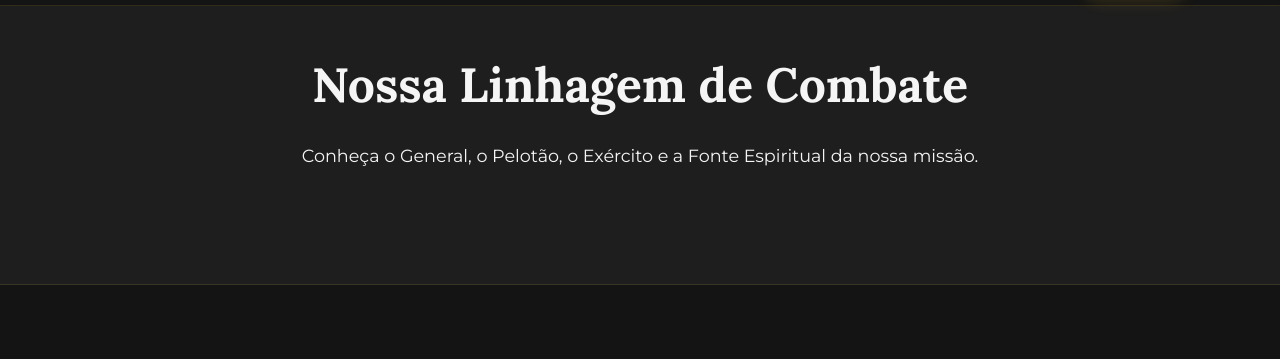
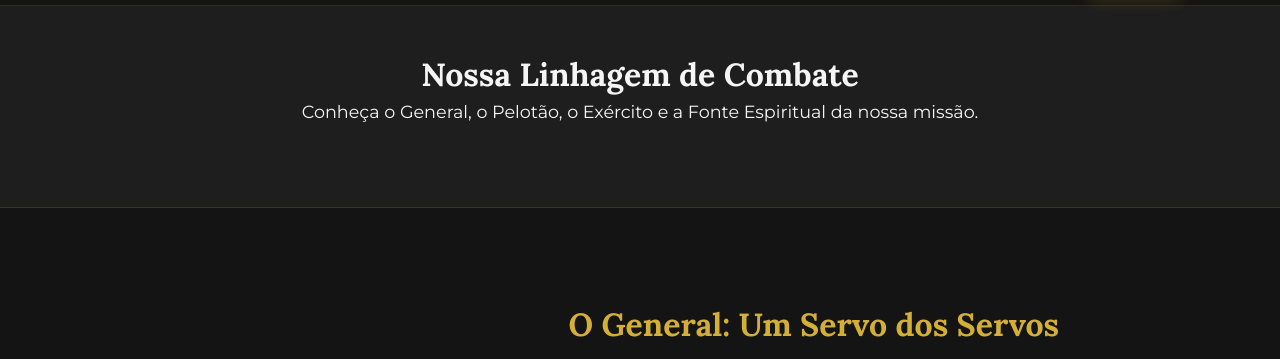
Before and after one commit to poncegustavo/batalhanoceu, a plain HTML site: page sobre.html in a window 1280 px wide. Shown: the part 54-413 px from the top of the page. Drawn offline with Linux system fonts and the light colour scheme.

Commit message:
kkokokwxwxwx

```diff
--- a/style.css
+++ b/style.css
@@ -102,11 +102,13 @@ main {
     box-shadow: 0 5px 20px rgba(212, 175, 55, 0.25);
     animation: pulse-glow 3s infinite ease-in-out;
 }
-/* Ajuste para o CTA-button no final da página (Aliste-se no Pelotão) ser menor */
+/* Ajuste para o CTA-button no final da página (Aliste-se no Pelotão) ser menor e mais estreito */
 #alistamento-final .cta-button,
 #chamado-formacao-final .cta-button {
-    padding: 0.9rem 2.5rem; /* Menor padding */
+    padding: 0.9rem 2rem; /* Menor padding horizontal */
     font-size: 0.95rem; /* Fonte ligeiramente menor */
+    width: auto; /* Permite que o botão se ajuste ao conteúdo, não 100% da largura */
+    min-width: 200px; /* Garante um tamanho mínimo */
 }
 
 @keyframes pulse-glow {
@@ -150,6 +152,15 @@ main {
     max-width: 700px;
     margin: 0 auto 4rem auto;
 }
+/* Estilo para p.section-subtitle em page-header (como em aliste-se.html, sobre.html, formacao.html) */
+.page-header p.section-subtitle {
+    font-size: 1.1rem; /* Tamanho do subtitulo abaixo do h1 */
+    color: var(--color-primary-text); /* Cor branca */
+    text-align: center;
+    max-width: 700px;
+    margin: 0 auto 2rem auto; /* Ajusta margem para ser mais próxima do h1 */
+}
+
 
 /* Títulos específicos dentro das sections (General, Pelotão, Milícia, Fonte) */
 /* Garantir que estes h3 (e não o section-subtitle) também mantenham o tamanho correto e cor */
@@ -158,7 +169,6 @@ main {
     color: var(--color-accent-gold); /* Cor amarelada para destaque */
     margin-bottom: 1rem;
 }
-
 /* Parágrafos dentro das sections (texto principal) */
 .grid-text p {
     font-size: 16px; /* Restaurado para o tamanho padrão do corpo do texto */
@@ -206,16 +216,14 @@ main {
 /* SEÇÃO FINAL CTA (Pronto para Aprofundar seu Combate?) */
 /* Padroniza com o estilo da página de Formação */
 #alistamento-final .section-title,
-#chamado-formacao-final .section-title,
-.page-header h1 { /* Aplicado também ao h1 de page-header */
+#chamado-formacao-final .section-title {
     font-size: 3rem; /* Título grande */
     color: var(--color-primary-text); /* Branco */
     text-align: center;
     margin-bottom: 1.5rem;
 }
 #alistamento-final .section-subtitle,
-#chamado-formacao-final .section-subtitle,
-.page-header p.section-subtitle { /* Aplicado também ao p.section-subtitle de page-header */
+#chamado-formacao-final .section-subtitle {
     font-size: 1.1rem; /* Subtítulo menor */
     color: var(--color-primary-text); /* Branco */
     text-align: center;
```
Also changed, not shown: index.html (+2 -3 lines).
